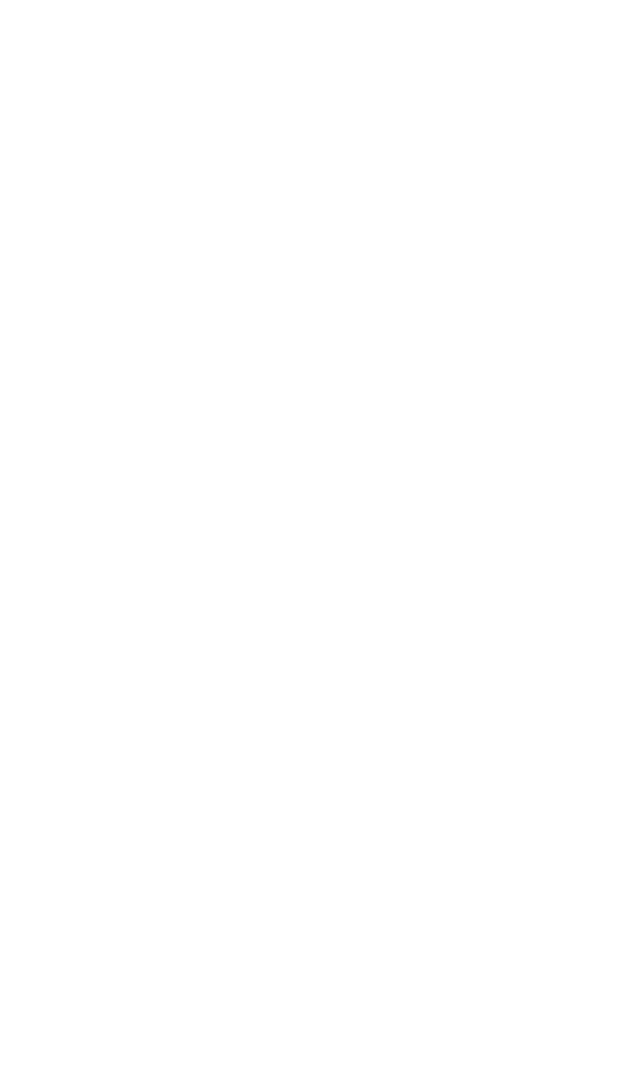
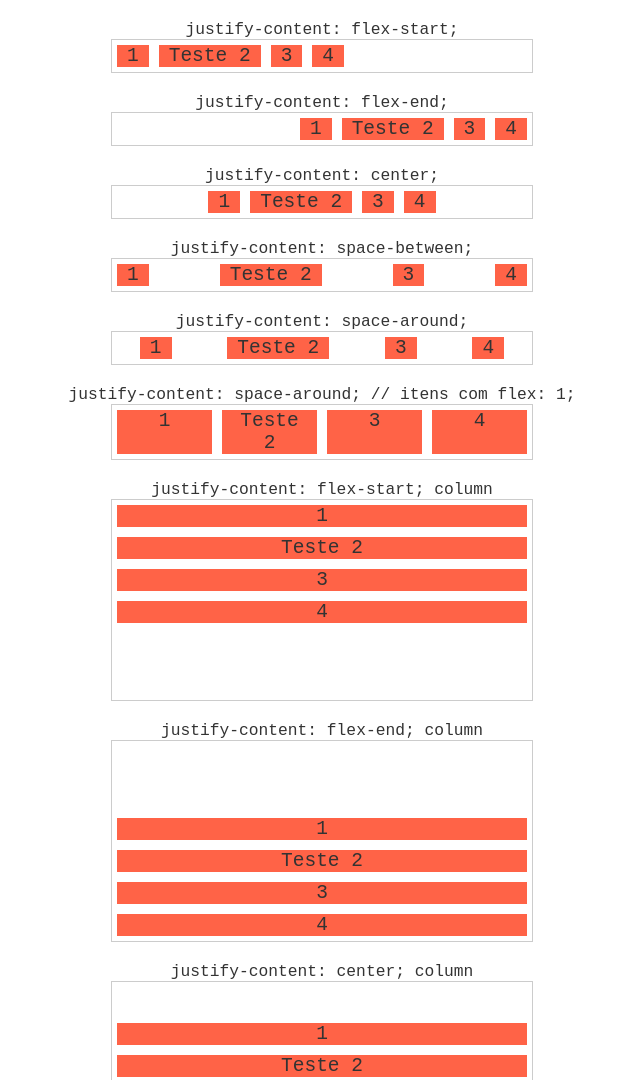
Before and after one commit to GustavoRMendes/curso-flexbox, a plain HTML site: page justify-content/index.html in a window 1280 px wide. Shown: the top 1080 px of the page, without its empty margins (318-958 px from the left). Before the commit the page ends 800 px from the top, so only its background shows below. Drawn offline with Linux system fonts and the light colour scheme.

Commit message:
add content and style in justify-content

```diff
--- a/justify-content/index.html
+++ b/justify-content/index.html
@@ -1,11 +1,109 @@
 <!DOCTYPE html>
 <html lang="pt-BR">
+
 <head>
   <meta charset="UTF-8">
   <meta name="viewport" content="width=device-width, initial-scale=1.0">
   <title>Justify Content</title>
+  <link rel="stylesheet" href="style.css">
 </head>
+
 <body>
+  <h1>justify-content: flex-start;</h1>
+  <section class="container flex-start">
+    <div class="item">1</div>
+    <div class="item">Teste 2</div>
+    <div class="item">3</div>
+    <div class="item">4</div>
+  </section>
 
+  <h1>justify-content: flex-end;</h1>
+  <section class="container flex-end">
+    <div class="item">1</div>
+    <div class="item">Teste 2</div>
+    <div class="item">3</div>
+    <div class="item">4</div>
+  </section>
+
+  <h1>justify-content: center;</h1>
+  <section class="container center">
+    <div class="item">1</div>
+    <div class="item">Teste 2</div>
+    <div class="item">3</div>
+    <div class="item">4</div>
+  </section>
+
+  <h1>justify-content: space-between;</h1>
+  <section class="container space-between">
+    <div class="item">1</div>
+    <div class="item">Teste 2</div>
+    <div class="item">3</div>
+    <div class="item">4</div>
+  </section>
+
+  <h1>justify-content: space-around;</h1>
+  <section class="container space-around">
+    <div class="item">1</div>
+    <div class="item">Teste 2</div>
+    <div class="item">3</div>
+    <div class="item">4</div>
+  </section>
+
+  <h1>justify-content: space-around; // itens com flex: 1;</h1>
+  <section class="container space-around">
+    <div class="item flex">1</div>
+    <div class="item flex">Teste 2</div>
+    <div class="item flex">3</div>
+    <div class="item flex">4</div>
+  </section>
+
+  <h1>justify-content: flex-start; column</h1>
+  <section class="container flex-start column">
+    <div class="item">1</div>
+    <div class="item">Teste 2</div>
+    <div class="item">3</div>
+    <div class="item">4</div>
+  </section>
+
+  <h1>justify-content: flex-end; column</h1>
+  <section class="container flex-end column">
+    <div class="item">1</div>
+    <div class="item">Teste 2</div>
+    <div class="item">3</div>
+    <div class="item">4</div>
+  </section>
+
+  <h1>justify-content: center; column</h1>
+  <section class="container center column">
+    <div class="item">1</div>
+    <div class="item">Teste 2</div>
+    <div class="item">3</div>
+    <div class="item">4</div>
+  </section>
+
+  <h1>justify-content: space-between; column</h1>
+  <section class="container space-between column">
+    <div class="item">1</div>
+    <div class="item">Teste 2</div>
+    <div class="item">3</div>
+    <div class="item">4</div>
+  </section>
+
+  <h1>justify-content: space-around; column</h1>
+  <section class="container space-around column">
+    <div class="item">1</div>
+    <div class="item">Teste 2</div>
+    <div class="item">3</div>
+    <div class="item">4</div>
+  </section>
+
+  <h1>justify-content: space-around; // column // itens com flex: 1;</h1>
+  <section class="container space-around column">
+    <div class="item flex">1</div>
+    <div class="item flex">Teste 2</div>
+    <div class="item flex">3</div>
+    <div class="item flex">4</div>
+  </section>
 </body>
+
 </html>
--- a/justify-content/style.css
+++ b/justify-content/style.css
@@ -0,0 +1,58 @@
+.flex-start {
+	justify-content: flex-start;
+}
+
+.flex-end {
+	justify-content: flex-end;
+}
+
+.center {
+	justify-content: center;
+}
+
+.space-between {
+	justify-content: space-between;
+}
+
+.space-around {
+	justify-content: space-around;
+}
+
+/* Flex Container */
+.container {
+	max-width: 420px;
+	margin: 0 auto;
+	display: flex;
+	border: 1px solid #ccc;
+}
+
+.column {
+	min-height: 200px;
+	flex-direction: column;
+}
+
+/* Flex Item */
+.item {
+	margin: 5px;
+	padding: 0 10px;
+	background: tomato;
+	text-align: center;
+	font-size: 1.5em;
+}
+
+/* Indica que o conteúdo deve se expandir */
+.flex {
+	flex: 1;
+}
+
+h1 {
+	text-align: center;
+	margin: 20px 0 0 0;
+	font-size: 1.25em;
+	font-weight: normal;
+}
+
+body {
+	font-family: monospace;
+	color: #333;
+}
```
